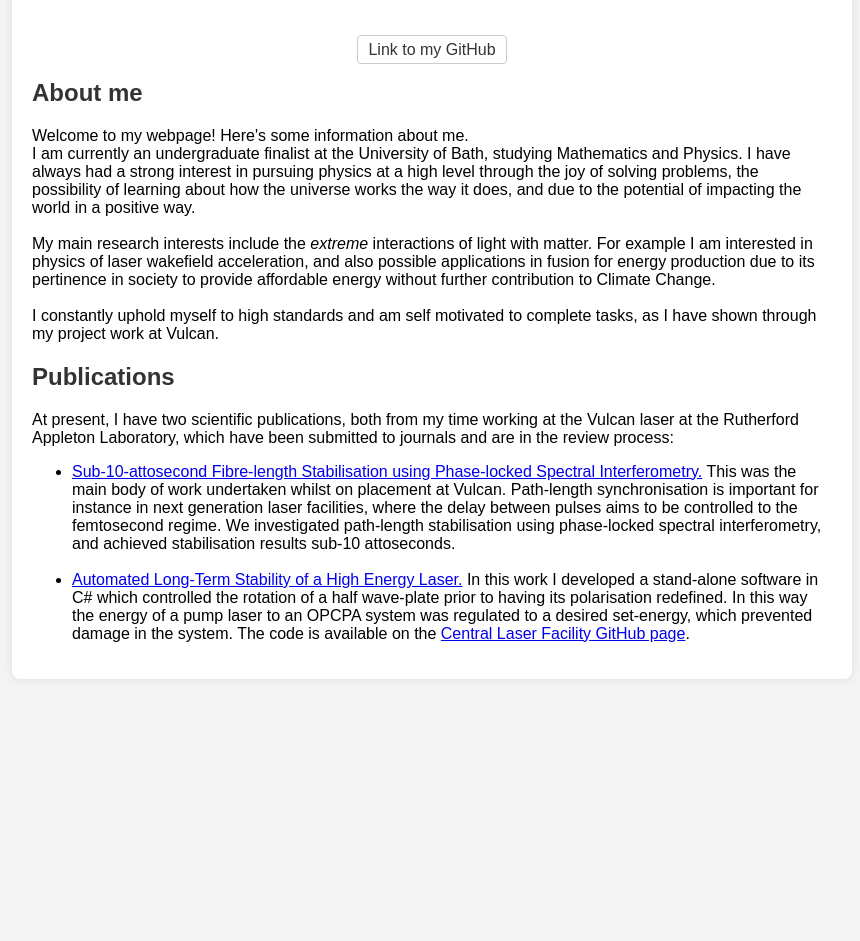
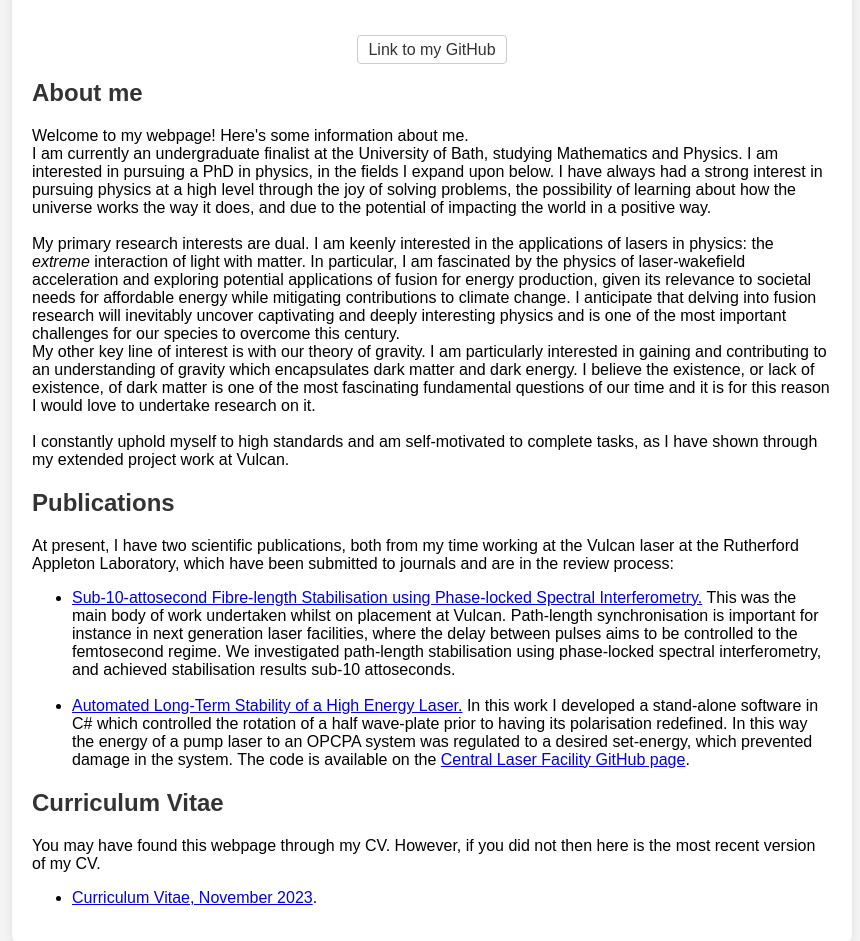
Before and after one commit to jmorse2020/jmorse2020.github.io, a plain HTML site: page index.html in a window 1280 px wide. Shown: the part 347-1288 px from the top of the page, without its empty margins (208-1068 px from the left). Before the commit the page ends 1046 px from the top, so only its background shows below. Drawn offline with Linux system fonts and the light colour scheme.

Commit message:
Update(s)

```diff
--- a/index.html
+++ b/index.html
@@ -55,16 +55,22 @@
             <h2>About me</h2>
             <p>Welcome to my webpage! Here's some information about me.
                 <br>
-               I am currently an undergraduate finalist at the University of Bath, studying Mathematics and Physics. I have always had a strong interest in pursuing physics
-             	at a high level through the joy of solving problems, the possibility of learning about how the universe works the way it does, and due to the potential of impacting the
-                world in a positive way.
+               I am currently an undergraduate finalist at the University of Bath, studying Mathematics and Physics. I am interested in pursuing a PhD in physics, in the fields I expand upon below.
+               I have always had a strong interest in pursuing physics at a high level through the joy of solving problems, the possibility of learning about how the universe works the way it does,
+               and due to the potential of impacting the world in a positive way.
             <br>
             <br>
-            My main research interests include the <i>extreme</i> interactions of light with matter. For example I am interested in physics of laser wakefield acceleration, and also possible applications in fusion for energy production due to its pertinence
-            in society to provide affordable energy without further contribution to Climate Change.
+            My primary research interests are dual. I am keenly interested in the applications of lasers in physics: the <i>extreme</i> interaction of light with matter. In particular,
+             I am fascinated by the physics of laser-wakefield acceleration and exploring potential applications of fusion for energy production, given its relevance to societal
+             needs for affordable energy while mitigating contributions to climate change. I anticipate that delving into fusion research will inevitably uncover captivating and
+             deeply interesting physics and is one of the most important challenges for our species to overcome this century.
+            <br>
+            My other key line of interest is with our theory of gravity. I am particularly interested in gaining and contributing to an understanding of gravity which encapsulates
+             dark matter and dark energy. I believe the existence, or lack of existence, of dark matter is one of the most fascinating fundamental questions of our time and it is
+             for this reason I would love to undertake research on it.
             <br>
             <br>
-            I constantly uphold myself to high standards and am self motivated to complete tasks, as I have shown through my project work at Vulcan.
+            I constantly uphold myself to high standards and am self-motivated to complete tasks, as I have shown through my extended project work at Vulcan.
             </p>
         </section>
 
@@ -86,6 +92,14 @@
             </ul>
         </section>
 
+        <section>
+            <h2>Curriculum Vitae</h2>
+            You may have found this webpage through my CV. However, if you did not then here is the most recent version of my CV.
+            <ul>
+                <li><a href="./Files/CV-Nov-2023-V2.pdf" target="_blank">Curriculum Vitae, November 2023</a>.</li>
+            </ul>
+        </section>
+
 
 
 
```
Also changed, not shown: 2 other files.
